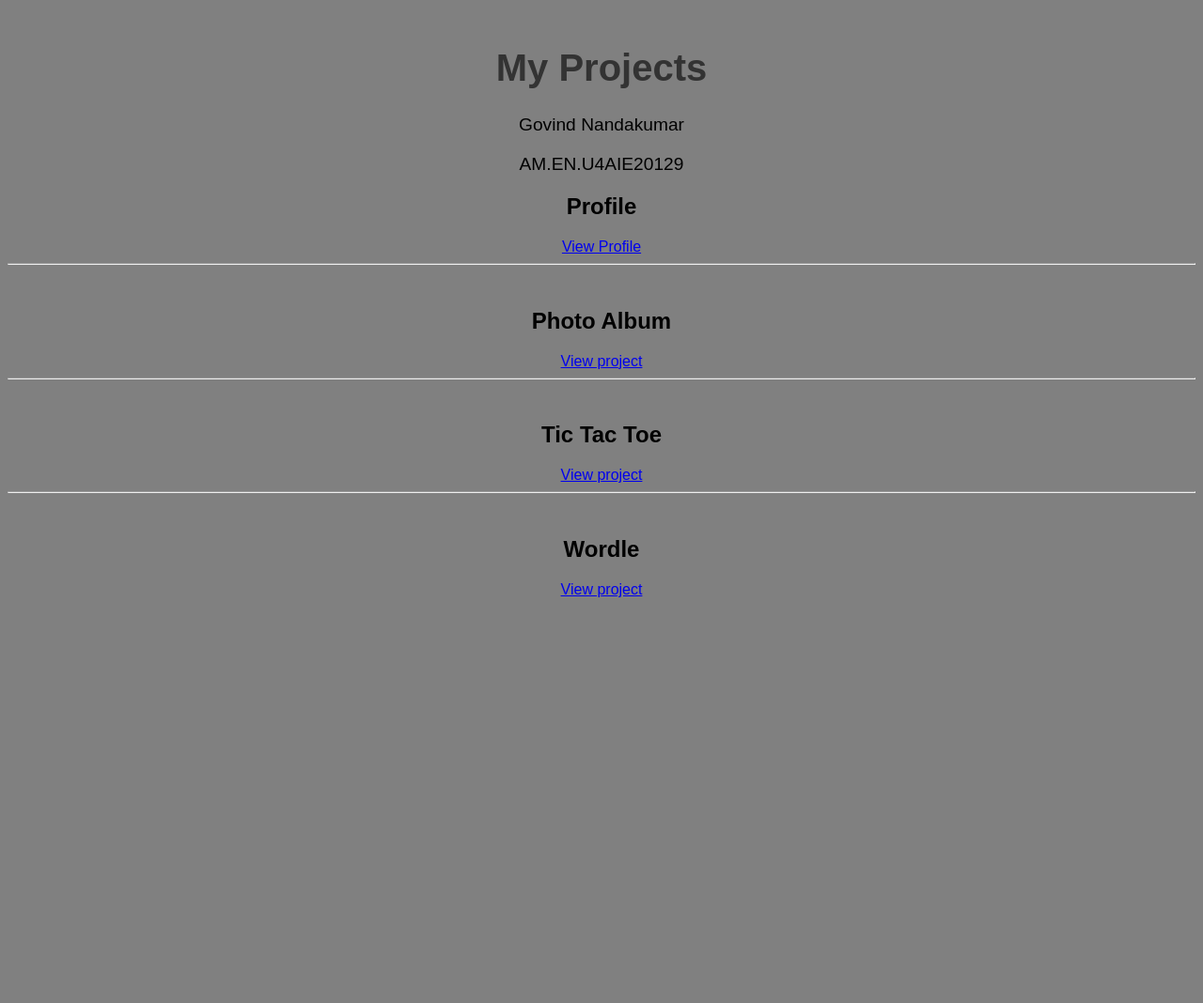
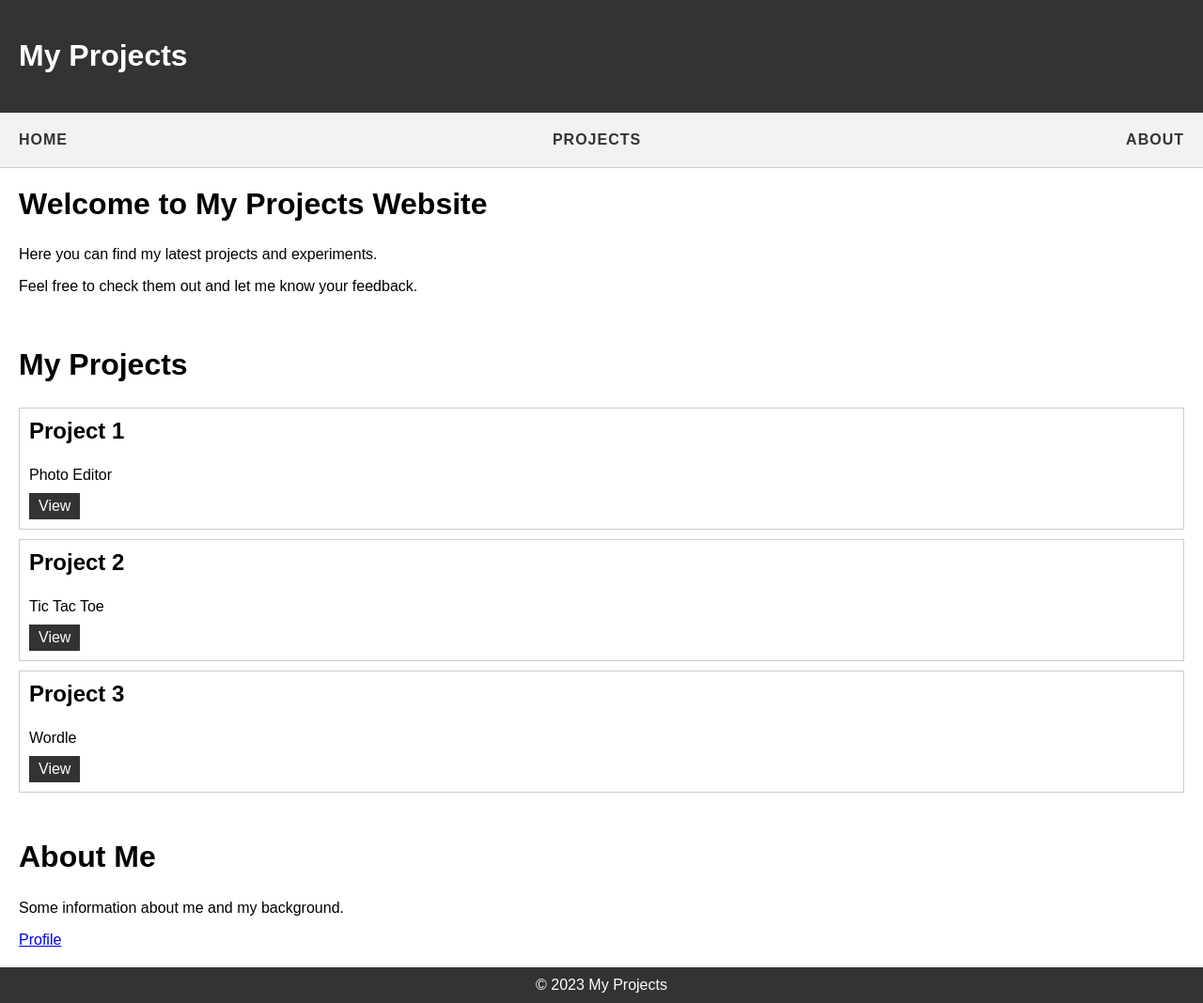
Before and after one commit to Govdroid/Govdroid.github.io, a plain HTML site: page index.html in a window 1280 px wide. Shown: the whole page at 94% size. Before the commit the page ends 800 px from the top, so only its background shows below. Drawn offline with Linux system fonts and the light colour scheme.

Commit message:
Update index.html

```diff
--- a/index.html
+++ b/index.html
@@ -1,73 +1,55 @@
 <!DOCTYPE html>
-<html lang="en">
-<head>
-  <meta charset="UTF-8">
-  <meta name="viewport" content="width=device-width, initial-scale=1.0">
-  <title>My Projects</title>
-  <style>
-      /* CSS styles go here */
-      body {
-        font-family: Arial, sans-serif;
-        background-color: #808080;
-      }
-      h1 {
-        color: #333;
-        font-size: 2.5em;
-        text-align: center;
-        margin-top: 50px;
-      }
-      p {
-        color: #000000;
-        font-size: 1.2em;
-        text-align: center;
-        margin-top: 20px;
-      }
-    </style>
-  <!--link rel="stylesheet" href="style.css"-->
-</head>
-<body style="background-color:#808080;">
-
-<!--header>
-    <h1>Projects</h1>
+<html>
+  <head>
+    <title>My Projects</title>
+    <meta charset="utf-8">
+    <meta name="viewport" content="width=device-width, initial-scale=1">
+    <link rel="stylesheet" href="style.css">
+  </head>
+  <body>
+    <header>
+      <h1>My Projects</h1>
+    </header>
     <nav>
       <ul>
-        <li>Govind Nandakumar</li>
-        <li>AM.EN.U4AIE20129</li>
+        <li><a href="#home">Home</a></li>
+        <li><a href="#projects">Projects</a></li>
+        <li><a href="#about">About</a></li>
       </ul>
     </nav>
-  </header-->
-  <main>
-  <h1>My Projects</h1>
-    <p>Govind Nandakumar</p>
-    <p>AM.EN.U4AIE20129</p>
+    <section id="home">
+      <h2>Welcome to My Projects Website</h2>
+      <p>Here you can find my latest projects and experiments.</p>
+      <p>Feel free to check them out and let me know your feedback.</p>
+    </section>
+    <section id="projects">
+      <h2>My Projects</h2>
+      <div class="project">
+        <h3>Project 1</h3>
+        <p>Photo Editor</p>
+        <a href="/Photo Album/photoalbum.html" target="_blank">View</a>
+      </div>
+      <div class="project">
+        <h3>Project 2</h3>
+        <p>Tic Tac Toe</p>
+        <a href="/Tic Tac Toe/index.html" target="_blank">View</a>
+      </div>
 
-    <center>
-
-  <section id="Profile">
-      <h2>Profile</h2>
-      <a href="/Profile/MyProfile.html" target="_blank">View Profile</a>
+      <div class="project">
+        <h3>Project 3</h3>
+        <p>Wordle</p>
+        <a href="/Wordle/index.html" target="_blank">View</a>
+      </div>
+      <!-- Add more projects as needed -->
     </section>
-<hr><br>
-      <h2>Photo Album</h2>
-      <p></p>
-      <a href="/Photo Album/photoalbum.html" target="_blank">View project</a>
-<hr><br>
-
-      <h2>Tic Tac Toe</h2>
-      <p> </p>
-      <a href="/Tic Tac Toe/index.html" target="_blank" >View project</a>
-    <hr><br>
-
-      <h2>Wordle </h2>
-      <p></p>
-      <a href="/Wordle/index.html" target="_blank">View project</a>
-
-    </center>
-
-
-  </main>
-
-  <!--script src="script.js"></script-->
-
-</body>
+    <section id="about">
+      <h2>About Me</h2>
+      <p>Some information about me and my background.</p>
+      <a href="/Profile/MyProfile.html" target="_blank">Profile</a>
+    </section>
+    <footer>
+      <p>&copy; 2023 My Projects</p>
+    </footer>
+    <script src="script.js"></script>
+  </body>
 </html>
```
